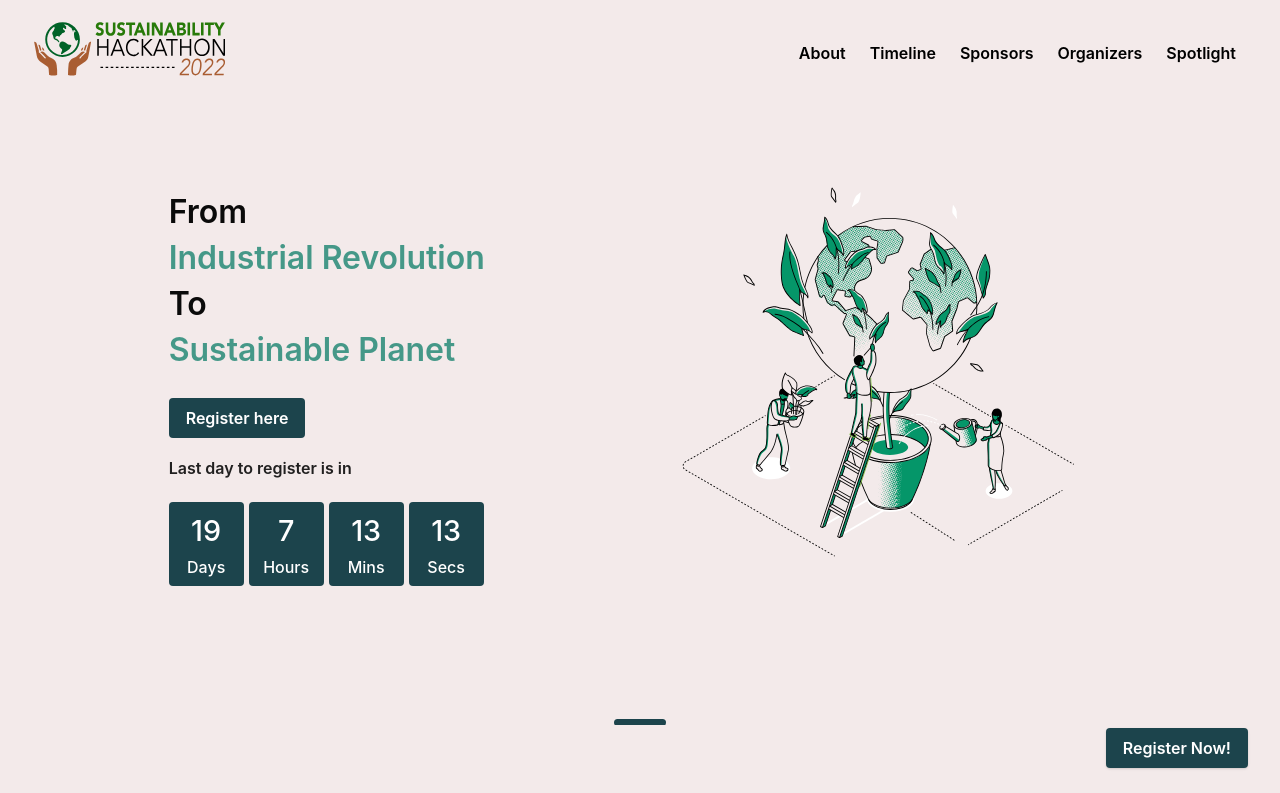
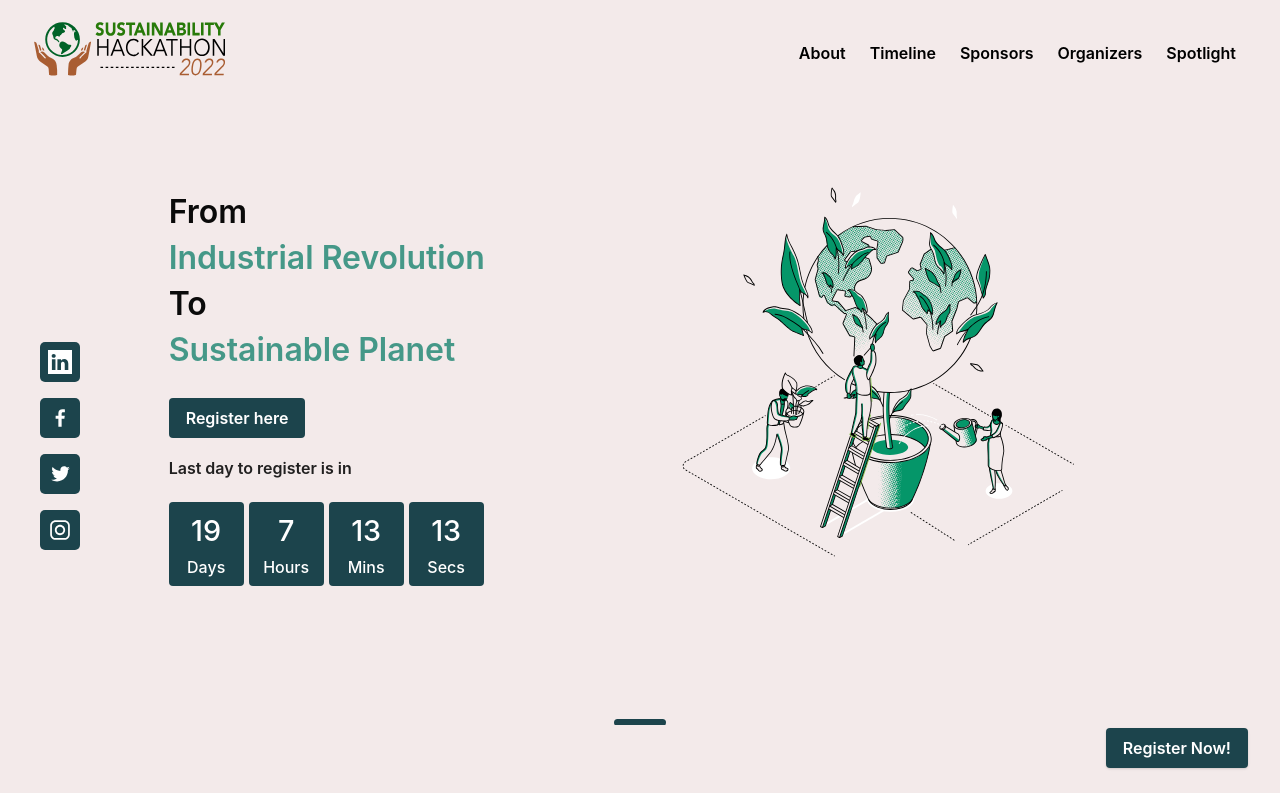
Before and after one commit to ashishks55/seneca-hackathon-2022, a Gatsby site: page / in a window 1280 px wide. Shown: the top 793 px of the page. Built offline with nearby package versions, Linux system fonts and the light colour scheme; Gatsby itself is replaced by a stand-in of ours.

Commit message:
social icons fix

```diff
--- a/src/components/layout.js
+++ b/src/components/layout.js
@@ -11,6 +11,7 @@ import { useStaticQuery, graphql } from "gatsby"
 import 'bulma/css/bulma.css'
 import Footer from "./footer"
 import Header from "./header"
+import SocialMedia from '../components/reusable/socialmedia';
 import "./layout.css"
 
 
@@ -38,6 +39,7 @@ const Layout = ({ children }) => {
                 <a className='button is-success static-button is-hidden-mobile' target='_blank' rel="noopener noreferrer" href='https://www.eventbrite.ca/e/senecas-sustainability-hackathon-2022-registration-205162405277'>
                     <span>Register Now!</span>
                 </a>
+                <SocialMedia classes="floating-left"/>
             </div>
         </>
     )
```
